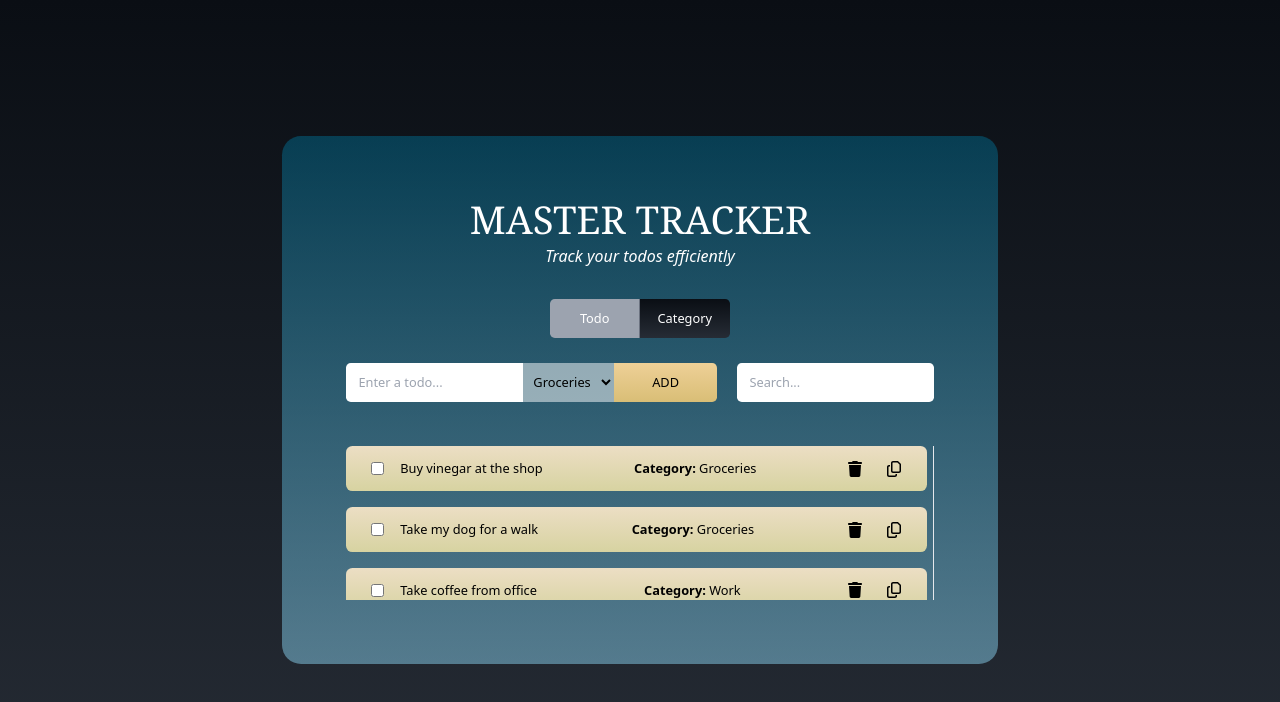
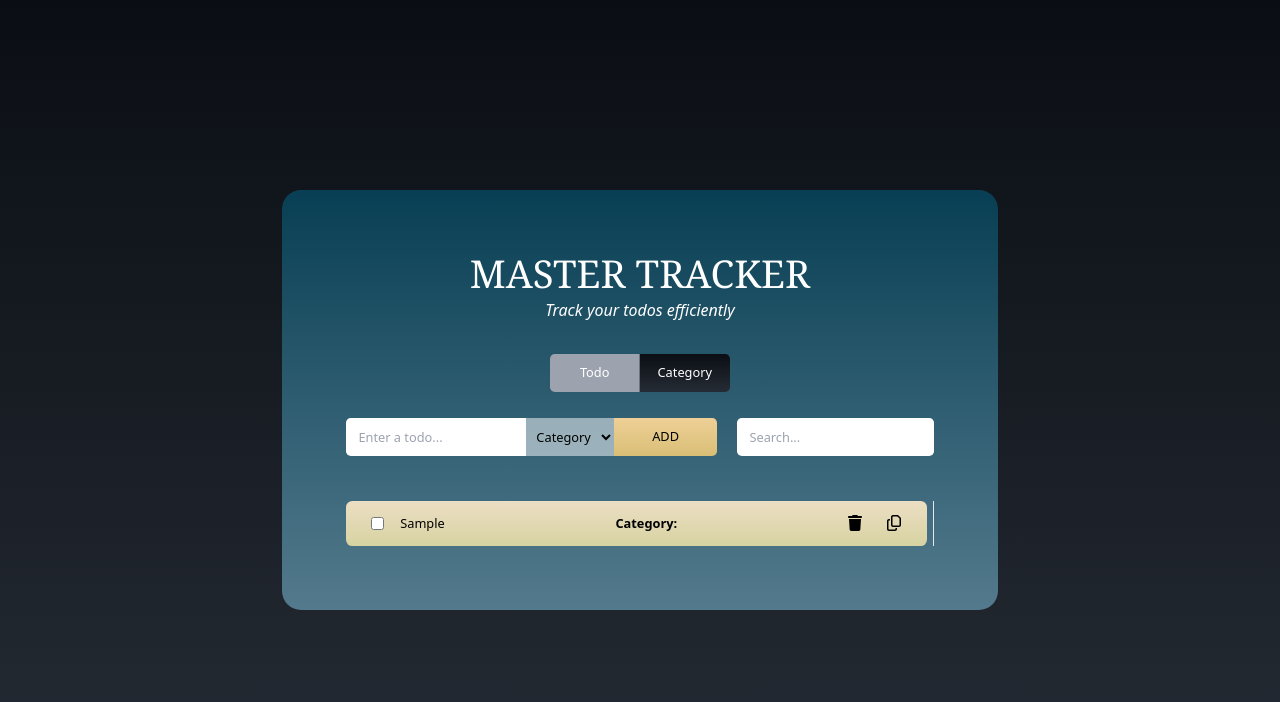
Before and after one commit to ahmedskandar/master-tracker, a React (Create React App) app: page / in a window 1280 px wide. Both pictures are taken after typing "Sample" into the empty fields and a click on the button "ADD". Shown: the top 702 px of the page. Built offline with nearby package versions, Linux system fonts and the light colour scheme.

Commit message:
added local storage feature

```diff
--- a/src/components/category/CategoryItem.tsx
+++ b/src/components/category/CategoryItem.tsx
@@ -1,27 +1,50 @@
 import CategoryTodoList from "./CategoryTodoList";
 import ActionIcons from "../ui/ActionIcons";
-import { CategoryItemType } from "../../lib/types";
+import { ACTION_TYPE, CategoryItemType } from "../../lib/types";
 import { useState } from "react";
 import { useTodoCategory } from "../../context/TodoCategoryContext";
+import { toast } from "react-toastify";
 
-const CategoryItem = ({dispatch, id, value}: CategoryItemType) => {
-  const [isOpen, setIsOpen] = useState(false)
+const CategoryItem = ({ dispatch, id, value }: CategoryItemType) => {
+  const [isOpen, setIsOpen] = useState(false);
   const handleOpenAccordion = () => {
-    setIsOpen(prevIsOpen => !prevIsOpen)
+    setIsOpen((prevIsOpen) => !prevIsOpen);
+  };
+  const { getCategoryTodoNumber } = useTodoCategory();
+
+  const handleDeleteCategory = () => {
+    dispatch({ type: ACTION_TYPE.DELETE_CATEGORY, payload: id });
+  };
+
+  const handleCopyCategory = async () => {
+    try {
+      // Using navigator.clipboard to copy the todo item text
+      await navigator.clipboard.writeText(value);
+      // Display a success message using the toast library
+      toast("Category copied!");
+    } catch (err) {
+      // Display an error alert if copying fails
+      alert("Failed to copy text: " + err);
     }
-  const {getCategoryTodoNumber} = useTodoCategory()
+  };
+
   return (
     <li>
-       <div onClick={handleOpenAccordion} className={`bg-todo-item select-none cursor-pointer ${isOpen ? "rounded-t-lg" : "rounded-lg"} py-4 px-8 flex gap-4 justify-between hover:bg-none hover:bg-yellow-200`}>
+      <div
+        onClick={handleOpenAccordion}
+        className={`bg-todo-item select-none cursor-pointer ${
+          isOpen ? "rounded-t-lg" : "rounded-lg"
+        } py-4 px-8 flex gap-4 justify-between hover:bg-none hover:bg-yellow-200`}
+      >
         <p>{value}</p>
         <span>{getCategoryTodoNumber(id)}</span>
         <ActionIcons
-           onCopyTodo={() => null}
-           onDeleteTodo={() => null}
+          onDelete={handleDeleteCategory}
+          onCopy={handleCopyCategory}
           className="flex items-center gap-4 text-xl sm:gap-8"
         />
       </div>
-       {isOpen && <CategoryTodoList id={id}/>}
+      {isOpen && <CategoryTodoList id={id} />}
     </li>
   );
 };
--- a/src/components/todo/TodoItem.tsx
+++ b/src/components/todo/TodoItem.tsx
@@ -36,8 +36,8 @@ const TodoItem = (props: TodoItemType) => {
         <span className="font-bold">Category:</span> <span>{category}</span>
       </p>
       <ActionIcons
-        onDeleteTodo={handleDeleteTodo}
-        onCopyTodo={handleCopyTodo}
+        onDelete={handleDeleteTodo}
+        onCopy={handleCopyTodo}
         className="flex items-center gap-4 text-xl sm:gap-8"
       />
     </li>
--- a/src/components/ui/ActionIcons.tsx
+++ b/src/components/ui/ActionIcons.tsx
@@ -5,21 +5,23 @@ import { ActionIconsType } from "../../lib/types";
 
 const ActionIcons = ({
   className,
-  onDeleteTodo,
-  onCopyTodo,
+  onDelete,
+  onCopy,
 }: ActionIconsType) => {
   return (
     <div className={className}>
       <FontAwesomeIcon
+        className="hover:text-gray-500"
         role="button"
-        onClick={onDeleteTodo}
+        onClick={onDelete}
         aria-label="delete button"
         icon={faTrash}
         title="Delete"
       />
       <FontAwesomeIcon
+        className="hover:text-gray-500"
         role="button"
-        onClick={onCopyTodo}
+        onClick={onCopy}
         aria-label="copy button"
         icon={faCopy}
         title="Copy"
--- a/src/context/TodoCategoryContext.tsx
+++ b/src/context/TodoCategoryContext.tsx
@@ -1,4 +1,4 @@
-import React, { createContext, useContext, useReducer } from "react";
+import React, { createContext, useContext, useEffect, useReducer } from "react";
 import {
   ACTION_TYPE,
   ChildrenProps,
@@ -7,42 +7,15 @@ import {
 } from "../lib/types";
 
 //Initial State of the todo reducer
-const initialState: TodoCategoryStateType = {
+const initialState = {
   todo: [
-    {
-      id: 1,
-      value: "Buy vinegar at the shop",
-      categoryId: 1,
-      isChecked: false,
-    },
-    {
-      id: 2,
-      value: "Take my dog for a walk",
-      categoryId: 1,
-      isChecked: false,
-    },
-    {
-      id: 3,
-      value: "Take coffee from office",
-      categoryId: 2,
-      isChecked: false,
-    },
+
   ],
   category: [
-    {
-      id: 1,
-      value: "Groceries",
-    },
-    {
-      id: 2,
-      value: "Work",
-    },
-    {
-      id: 3,
-      value: "Priority",
-    },
+
   ],
 };
+
 // state.todo.filter((todo) => todo.categoryId === action.payload);
 //Todo reducer function (only functions that modify state, pure reusable functions below)
 const todoCategoryReducer = (
@@ -55,8 +28,11 @@ const todoCategoryReducer = (
         ...state,
         todo: [...state.todo, action.payload],
       };
-    case "UPDATE_TODO":
-      return state;
+    case ACTION_TYPE.DELETE_CATEGORY:
+      return {
+        todo: state.todo.filter(todo => todo.categoryId !== action.payload),
+        category: state.category.filter((category) => category.id !== action.payload),
+      };
     case ACTION_TYPE.DELETE_TODO:
       return {
         ...state,
@@ -65,7 +41,7 @@ const todoCategoryReducer = (
     case ACTION_TYPE.ADD_CATEGORY:
       return {
         ...state,
-        category: [...state.category, action.payload]
+        category: [...state.category, action.payload],
       };
     default:
       return state;
@@ -86,8 +62,16 @@ const TodoCategoryContext = createContext<
 
 //Todo provider
 export const TodoProvider = ({ children }: ChildrenProps) => {
+  // const initialValues = localStorage.getItem("TODO_CATEGORY") !== undefined ? localStorage.getItem("TODO_CATEGORY") : initialState;
+  // const [state, dispatch] = useReducer(todoCategoryReducer, initialValues);
+const storedState = localStorage.getItem("TODO_CATEGORY");
+const initialData = storedState ? JSON.parse(storedState) : initialState;
+  const [state, dispatch] = useReducer(todoCategoryReducer, initialData);
 
-  const [state, dispatch] = useReducer(todoCategoryReducer, initialState);
+useEffect(() => {
+  // Store the state in localStorage whenever it changes to persist in browser refresh
+  localStorage.setItem("TODO_CATEGORY", JSON.stringify(state));
+}, [state]);
 
   //Returns the todo items' properties
   const getCategoryTodoItems = (id: number) =>
@@ -98,10 +82,9 @@ export const TodoProvider = ({ children }: ChildrenProps) => {
 
   //Returns category name based on ID, since ID is used to uniquely reference each category
   const getCategoryName = (id: number) => {
-    const category = state.category.find((category: any) => category.id === id);
-    return category.value; // Change "Default Value" to whatever default you want
+    const category = state?.category?.find((category: any) => category.id === id);
+    return category?.value; // Change "Default Value" to whatever default you want
   };
-
 
   return (
     <TodoCategoryContext.Provider
@@ -126,11 +109,3 @@ export const useTodoCategory = () => {
   }
   return context;
 };
-// export const getCategoryTodoItems = (id: number) =>
-//   initialState.todo.filter((todo) => todo.categoryId === id);
-
-// export const getCategoryTodoNumber = (id: number) =>
-//   getCategoryTodoItems(id).length;
-
-// export const getCategoryName = (id: number) =>
-//   initialState.category.map((category) => category.id === id && category);
--- a/src/lib/types.ts
+++ b/src/lib/types.ts
@@ -59,9 +59,9 @@ export type CategoryItemType = {
 };
 
 export type ActionIconsType = {
-  className?: string;
-  onDeleteTodo?: () => void;
-  onCopyTodo?: () => void;
+  className: string;
+  onDelete?: () => void; //These must have optional symbol otherwise error, will figure out why during my free time
+  onCopy?: () => void;
 };
 
 export enum ACTION_TYPE {
```
Lines whose indentation alone changed are shown as unchanged.
